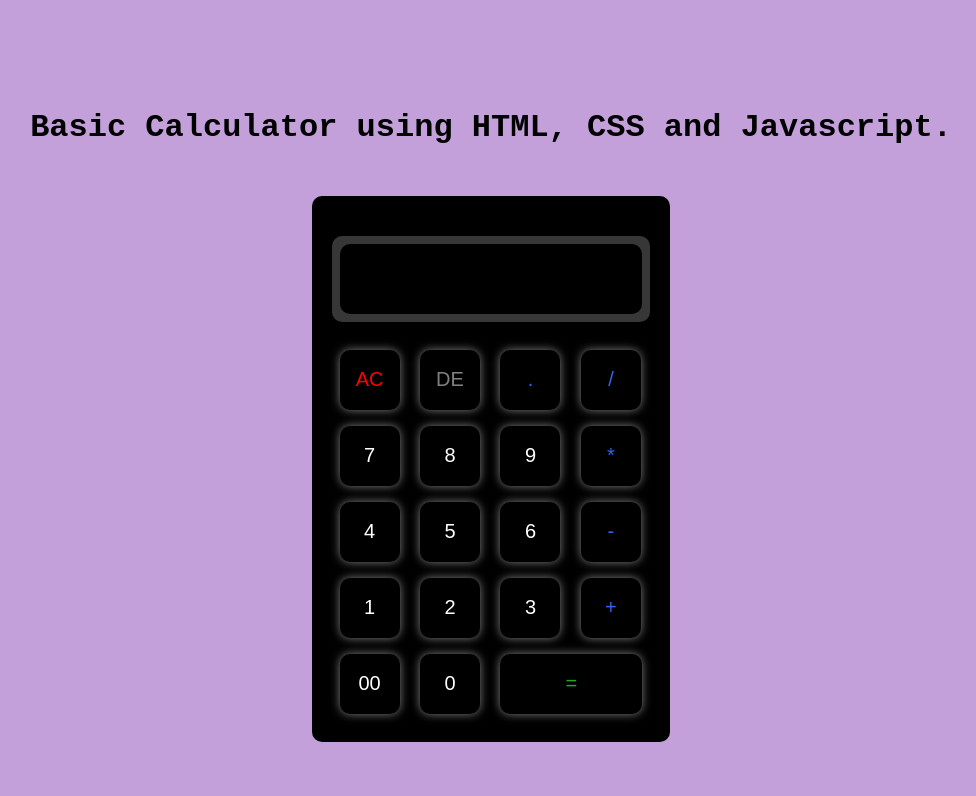
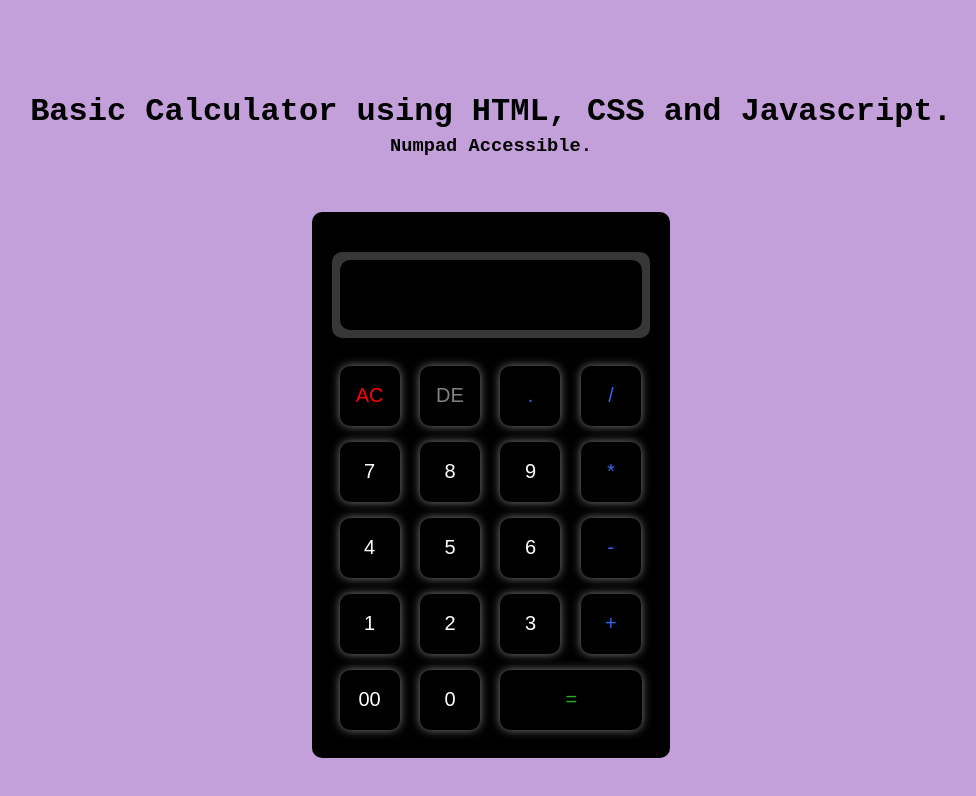
Before and after one commit to Sahil9892/Elite-Forums-Tasks, a plain HTML site: page Task-3/index.html in a window 1280 px wide. Shown: the whole page, without its empty margins (149-1125 px from the left). Drawn offline with Linux system fonts and the light colour scheme.

Commit message:
calculator uploaded

```diff
--- a/Task-3/index.html
+++ b/Task-3/index.html
@@ -8,7 +8,10 @@
 </head>
 <body>
     <div class="container">
-        <h1>Basic Calculator using HTML, CSS and Javascript.</h1>
+        <div class="heading">
+            <h1>Basic Calculator using HTML, CSS and Javascript.</h1>
+            <h3>Numpad Accessible.</h3>
+        </div>
         <div class="calculator">
             <form>
                 <div class="display">
--- a/Task-3/style.css
+++ b/Task-3/style.css
@@ -14,10 +14,20 @@
     justify-content: center;
 }
 
+.heading{
+    display: flex;
+    flex-direction: column;
+    align-items: center;
+    margin: 50px;
+}
+
 h1{
     font-family: 'Courier New', Courier, monospace;
-    margin: 50px;
+}
 
+h3{
+    font-family: 'Courier New', Courier, monospace;
+    margin: 5px;
 }
 
 .calculator{
```
